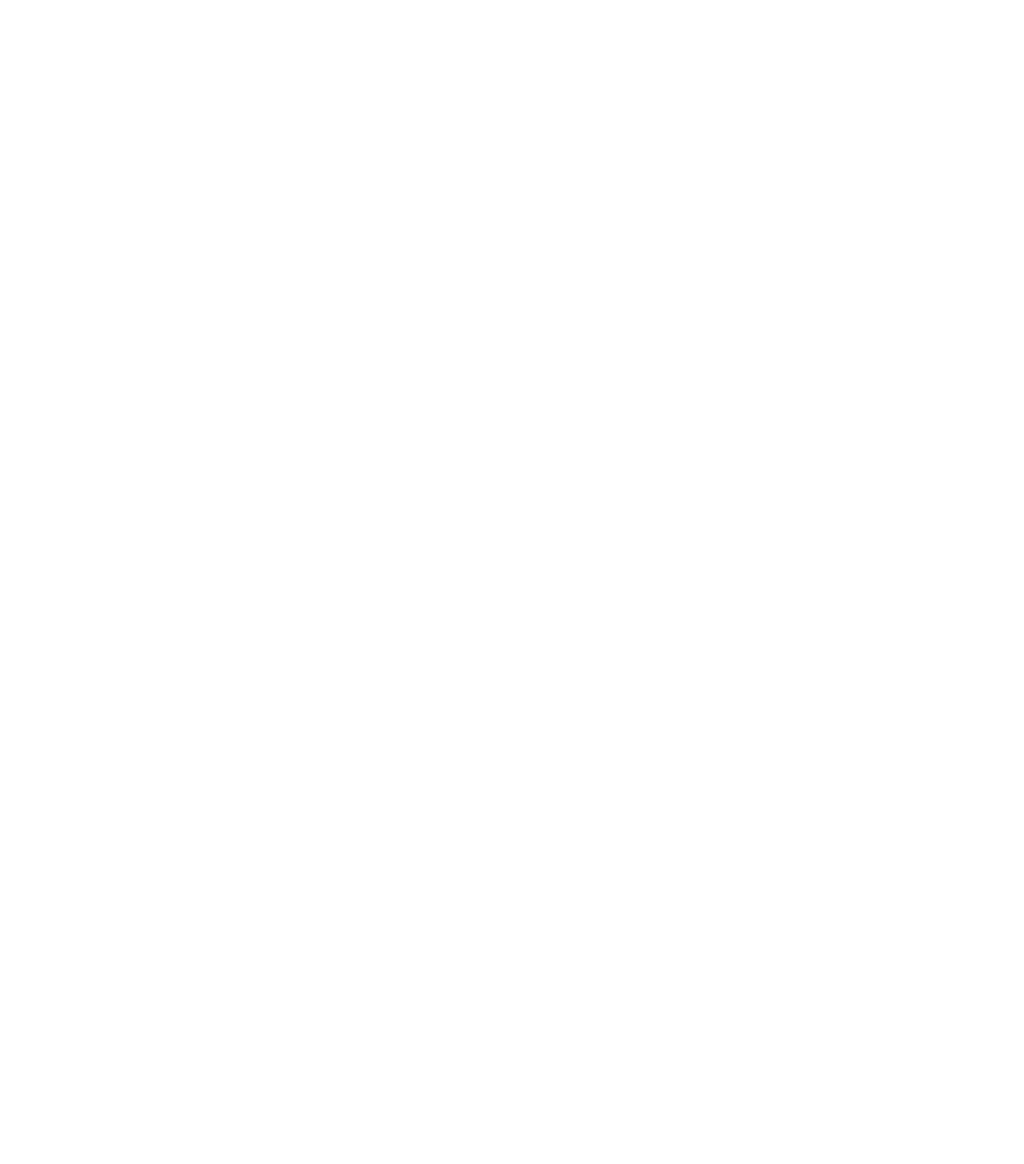
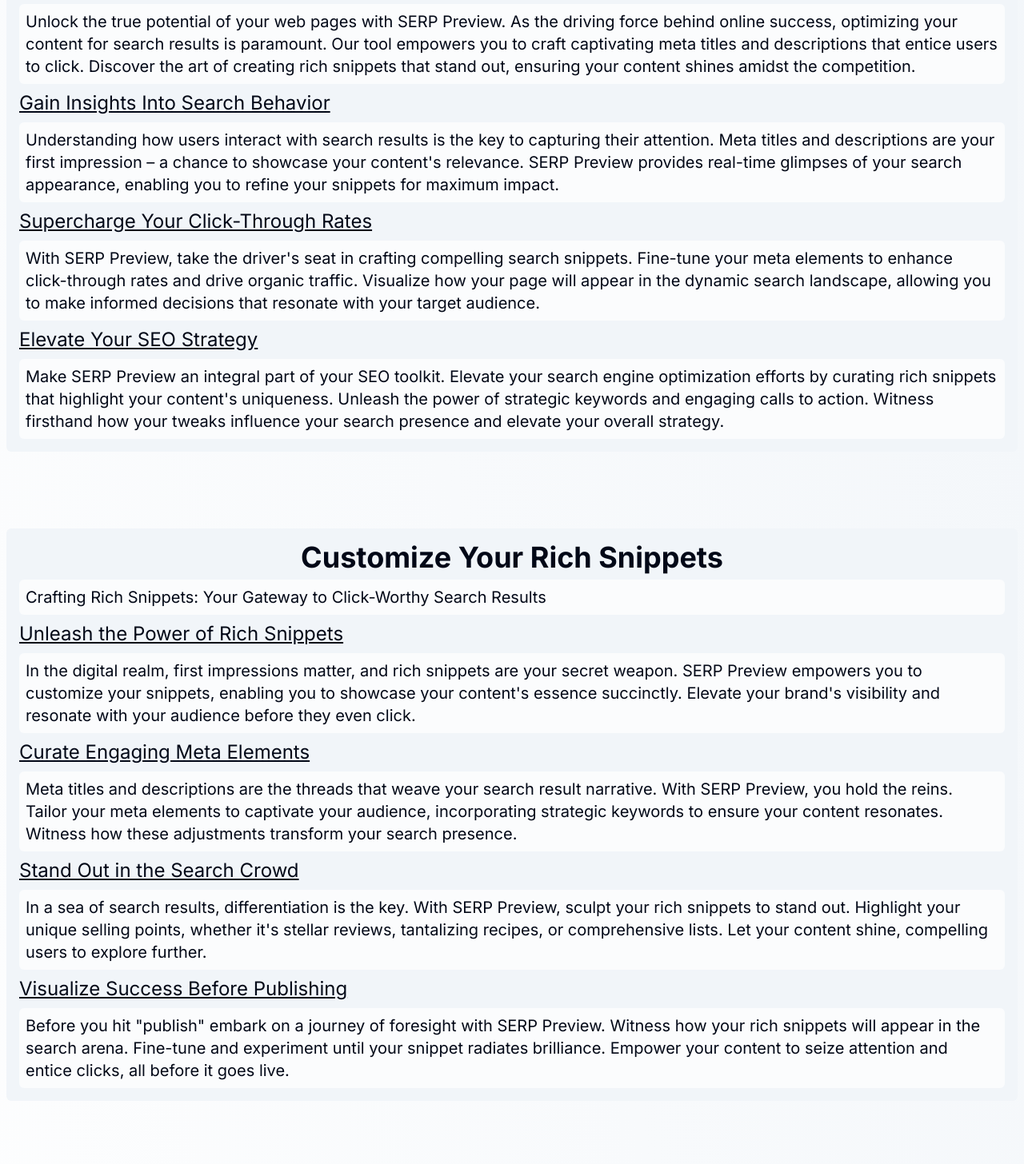
Before and after one commit to AlvaroUrena/serppreview, a Next.js app: page / in a window 1280 px wide. Shown: the part 1274-2730 px from the top of the page at 80% size. Before the commit the page ends 1185 px from the top, so only its background shows below. Built offline with nearby package versions, Linux system fonts and the light colour scheme.

Commit message:
home content added

```diff
--- a/src/app/page.tsx
+++ b/src/app/page.tsx
@@ -23,6 +23,9 @@ export default function Home() {
           </span>
         </h1>
         <Separator className='h-2 rounded-md' />
+        <h2 className='mt-2 text-center text-xl'>
+          Welcome to SERP Preview – Your Gateway to Enhanced Search Visibility
+        </h2>
       </section>
       <SiteContextProvider>
         <div className='mx-auto block max-w-[1450px] grid-cols-2 place-items-center items-start px-6 md:gap-8 lg:grid lg:gap-20'>
@@ -43,6 +46,181 @@ export default function Home() {
           <Preview />
         </div>
       </SiteContextProvider>
+      <section className='container mt-24 space-y-2 rounded-md bg-accent p-4'>
+        <h2 className='text-center text-4xl font-bold'>
+          Optimize Your Search Results
+        </h2>
+        <p className='rounded-md bg-background/70 p-2 text-xl'>
+          Unlock the true potential of your web pages with SERP Preview. As the
+          driving force behind online success, optimizing your content for
+          search results is paramount. Our tool empowers you to craft
+          captivating meta titles and descriptions that entice users to click.
+          Discover the art of creating rich snippets that stand out, ensuring
+          your content shines amidst the competition.
+        </p>
+        <h3 className='text-2xl underline'>
+          Gain Insights Into Search Behavior
+        </h3>
+        <p className='rounded-md bg-background/70 p-2 text-xl'>
+          Understanding how users interact with search results is the key to
+          capturing their attention. Meta titles and descriptions are your first
+          impression – a chance to showcase your content&apos;s relevance. SERP
+          Preview provides real-time glimpses of your search appearance,
+          enabling you to refine your snippets for maximum impact.
+        </p>
+        <h3 className='text-2xl underline'>
+          Supercharge Your Click-Through Rates
+        </h3>
+        <p className='rounded-md bg-background/70 p-2 text-xl'>
+          With SERP Preview, take the driver&apos;s seat in crafting compelling
+          search snippets. Fine-tune your meta elements to enhance click-through
+          rates and drive organic traffic. Visualize how your page will appear
+          in the dynamic search landscape, allowing you to make informed
+          decisions that resonate with your target audience.
+        </p>
+        <h3 className='text-2xl underline'>Elevate Your SEO Strategy</h3>
+        <p className='rounded-md bg-background/70 p-2 text-xl'>
+          Make SERP Preview an integral part of your SEO toolkit. Elevate your
+          search engine optimization efforts by curating rich snippets that
+          highlight your content&apos;s uniqueness. Unleash the power of
+          strategic keywords and engaging calls to action. Witness firsthand how
+          your tweaks influence your search presence and elevate your overall
+          strategy.
+        </p>
+      </section>
+      <section className='container mt-24 space-y-2 rounded-md bg-accent p-4'>
+        <h2 className='text-center text-4xl font-bold'>
+          Customize Your Rich Snippets
+        </h2>
+        <p className='rounded-md bg-background/70 p-2 text-xl'>
+          Crafting Rich Snippets: Your Gateway to Click-Worthy Search Results
+        </p>
+        <h3 className='text-2xl underline'>
+          Unleash the Power of Rich Snippets
+        </h3>
+        <p className='rounded-md bg-background/70 p-2 text-xl'>
+          In the digital realm, first impressions matter, and rich snippets are
+          your secret weapon. SERP Preview empowers you to customize your
+          snippets, enabling you to showcase your content&apos;s essence
+          succinctly. Elevate your brand&apos;s visibility and resonate with
+          your audience before they even click.
+        </p>
+        <h3 className='text-2xl underline'>Curate Engaging Meta Elements</h3>
+        <p className='rounded-md bg-background/70 p-2 text-xl'>
+          Meta titles and descriptions are the threads that weave your search
+          result narrative. With SERP Preview, you hold the reins. Tailor your
+          meta elements to captivate your audience, incorporating strategic
+          keywords to ensure your content resonates. Witness how these
+          adjustments transform your search presence.
+        </p>
+        <h3 className='text-2xl underline'>Stand Out in the Search Crowd</h3>
+        <p className='rounded-md bg-background/70 p-2 text-xl'>
+          In a sea of search results, differentiation is the key. With SERP
+          Preview, sculpt your rich snippets to stand out. Highlight your unique
+          selling points, whether it&apos;s stellar reviews, tantalizing
+          recipes, or comprehensive lists. Let your content shine, compelling
+          users to explore further.
+        </p>
+        <h3 className='text-2xl underline'>
+          Visualize Success Before Publishing
+        </h3>
+        <p className='rounded-md bg-background/70 p-2 text-xl'>
+          Before you hit &quot;publish&quot; embark on a journey of foresight
+          with SERP Preview. Witness how your rich snippets will appear in the
+          search arena. Fine-tune and experiment until your snippet radiates
+          brilliance. Empower your content to seize attention and entice clicks,
+          all before it goes live.
+        </p>
+      </section>
+      <section className='container mt-24 space-y-2 rounded-md bg-accent p-4'>
+        <h2 className='text-center text-4xl font-bold'>
+          Preview Before Publishing
+        </h2>
+        <p className='rounded-md bg-background/70 p-2 text-xl'>
+          Master Your Search Appearance: Preview with Precision
+        </p>
+        <h3 className='text-2xl underline'>
+          Embrace the Power of Previsualization
+        </h3>
+        <p className='rounded-md bg-background/70 p-2 text-xl'>
+          The journey to optimal search visibility begins with a sneak peek.
+          SERP Preview provides an immersive previsualization experience,
+          allowing you to see exactly how your web page will materialize in
+          search results. Empower your decision-making with real-time insights
+          before your content takes center stage.
+        </p>
+        <h3 className='text-2xl underline'>Refine with Real-Time Insights</h3>
+        <p className='rounded-md bg-background/70 p-2 text-xl'>
+          Gone are the days of guesswork. With SERP Preview, you&apos;re in
+          control. Make live adjustments and observe how they transform your
+          search snippet. Optimize your meta titles and descriptions for
+          aesthetics, engagement, and intrigue. Unveil the perfect preview
+          before your content makes its grand debut.
+        </p>
+        <h3 className='text-2xl underline'>
+          Strategic Decision-Making Made Simple
+        </h3>
+        <p className='rounded-md bg-background/70 p-2 text-xl'>
+          Why leave your search appearance to chance? SERP Preview transforms
+          uncertainty into strategic advantage. Experiment with different meta
+          elements, explore varying lengths, and witness the impact on user
+          engagement. Empower yourself to make informed decisions and set the
+          stage for search success.
+        </p>
+        <h3 className='text-2xl underline'>Confidence in Every Click</h3>
+        <p className='rounded-md bg-background/70 p-2 text-xl'>
+          As you prepare to unleash your content onto the digital stage, equip
+          yourself with confidence. With SERP Preview, ensure that your search
+          appearance aligns with your vision. Capture attention, evoke
+          curiosity, and drive clicks – all while orchestrating your
+          content&apos;s debut with finesse.
+        </p>
+      </section>
+      <section className='container mt-24 space-y-2 rounded-md bg-accent p-4'>
+        <h2 className='text-center text-4xl font-bold'>
+          Tips to Enhance SERP Appearance
+        </h2>
+        <p className='rounded-md bg-background/70 p-2 text-xl'>
+          Elevate Your Search Presence: Crafting Compelling SERP Elements
+        </p>
+        <h3 className='text-2xl underline'>
+          Mastering Meta Elements for Maximum Impact
+        </h3>
+        <p className='rounded-md bg-background/70 p-2 text-xl'>
+          Meta titles and descriptions are your canvas in the world of search.
+          SERP Preview equips you with the brushes to paint a compelling
+          narrative. Optimize your meta elements with precision, infusing them
+          with strategic keywords and a dash of creativity. Elevate your
+          content&apos;s click-worthiness and captivate your audience.
+        </p>
+        <h3 className='text-2xl underline'>
+          Strategic Snippet Lengths for Seamless Presentation
+        </h3>
+        <p className='rounded-md bg-background/70 p-2 text-xl'>
+          In the dance of search results, size matters. SERP Preview empowers
+          you to perfect your snippet lengths, ensuring they display flawlessly
+          across devices and screen sizes. Avoid truncation woes and maintain a
+          seamless, captivating presentation that beckons users to delve deeper.
+        </p>
+        <h3 className='text-2xl underline'>
+          The Art of Captivating Calls to Action
+        </h3>
+        <p className='rounded-md bg-background/70 p-2 text-xl'>
+          Seize the moment with strategic calls to action. SERP Preview enables
+          you to infuse your rich snippets with compelling invitations that
+          entice users to engage. From exploring your products to diving into
+          your articles, tailor your calls to action to prompt meaningful
+          interactions that drive results.
+        </p>
+        <h3 className='text-2xl underline'>A Glimpse into Success</h3>
+        <p className='rounded-md bg-background/70 p-2 text-xl'>
+          With SERP Preview as your compass, chart a course for search success.
+          Witness firsthand how each tweak enhances your search appearance.
+          Revel in the power of captivating meta elements, resonant keywords,
+          and strategic calls to action. As you take the reins of your search
+          destiny, savor the satisfaction of elevated engagement and clicks.
+        </p>
+      </section>
     </>
   )
 }
```
